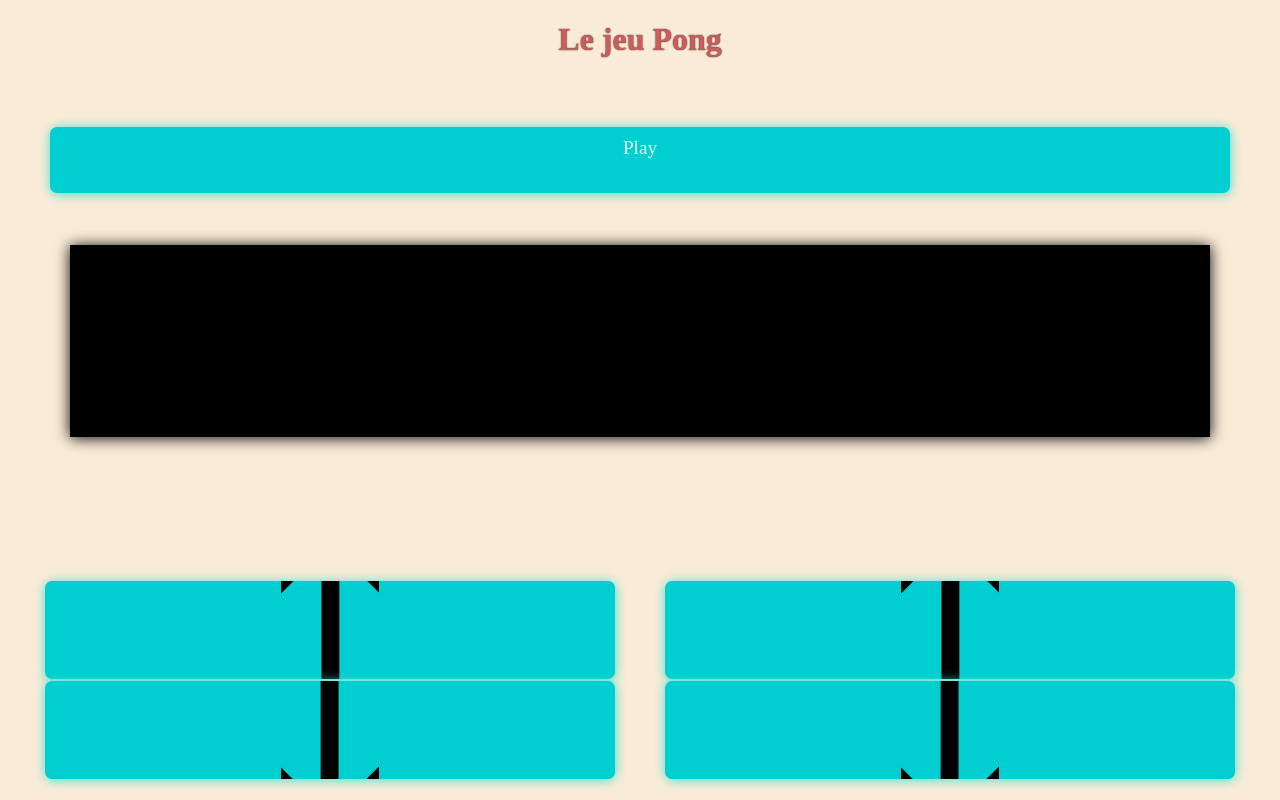
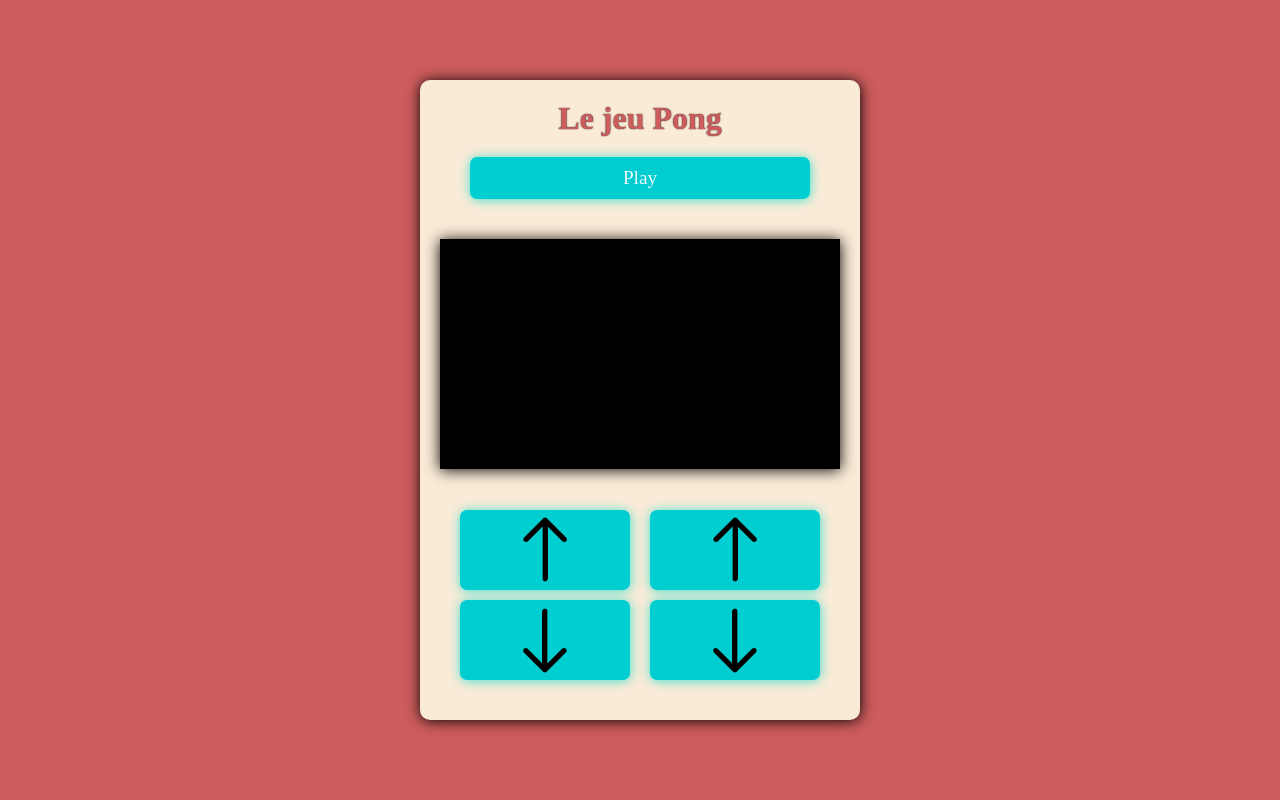
Before and after one commit to Bboloss/Pong, a plain HTML site: page game/index.html in a window 1280 px wide. Drawn offline with Linux system fonts and the light colour scheme.

Commit message:
pong veesion 2

```diff
--- a/game/styles/style.css
+++ b/game/styles/style.css
@@ -1,52 +1,67 @@
 body {
-  all: unset;
-  background-color: antiquewhite;
+  background-color: indianred;
   height: 100vh;
+  display: flex;
+  justify-content: center;
+  align-items: center;
+  margin: 0;
 }
 
 #grid1 {
   display: grid;
-  grid-template-rows: 15% 10% 45% 30%;
-  height: 100vh
+  grid-template-rows: auto auto 1fr auto;
+  width: 90%;
+  max-width: 400px;
+  height: 90vh;
+  max-height: 600px;
+  background-color: antiquewhite;
+  box-shadow: 0.3px 1px 14px black;
+  border-radius: 10px;
+  padding: 20px;
+  margin: 5px;
 }
 
 #grid2 {
-  display: grid;
-  width: 89%;
-  height: 192px;
-  grid-template-columns: 50% 50%;
-  margin: 45px auto;
+  width: 100%;
+  height: 85%;
+  background-color: black;
   box-shadow: 0.3px 1px 14px black;
-  background-color: black;
+  margin: 20px auto;
 }
 
 h1 {
   color: indianred;
   text-align: center;
   text-shadow: 0.1px 0.3px 1.4px black;
+  margin: 0;
 }
 
 #replay {
-  all: unset;
   font-size: 1.2rem;
   background-color: darkturquoise;
   color: aliceblue;
   padding: 10px;
   border-radius: 7px;
   text-align: center;
-  margin: 7px 50px;
+  margin: 20px auto;
   box-shadow: 0.3px 0.9px 12px turquoise;
+  display: block;
+  width: 80%;
+  cursor: pointer;
 }
 
 #controls {
   display: grid;
-  grid-template-columns: 50% 50%;
-  margin: 20px;
+  grid-template-columns: 1fr 1fr;
+  gap: 20px;
+  margin: 20px auto;
+  width: 90%;
 }
 
 .controls {
   display: grid;
-  grid-template-rows: 50% 50%;
+  grid-template-rows: 1fr 1fr;
+  gap: 10px;
   text-align: center;
 }
 
@@ -57,7 +72,9 @@ h1 {
   z-index: 1;
   box-shadow: 0.3px 0.9px 12px turquoise;
   border-radius: 7px;
-  margin: 1px 25px;
+  margin: 0;
+  padding: 40px;
+  cursor: pointer;
 }
 
 .control::before {
--- a/styles/style.css
+++ b/styles/style.css
@@ -1,19 +1,32 @@
 body {
   all: unset;
-  background-color: antiquewhite;
+  background-color: indianred;
   height: 100vh;
+  display: flex;
+  justify-content: center;
+  align-items: center;
+  margin: 0;
 }
 
 #grid {
   display: grid;
-  grid-template-rows: 15% 10% 75%;
-  height: 100vh
+  grid-template-rows: auto auto 1fr;
+  width: 90%;
+  max-width: 400px;
+  height: 90vh;
+  max-height: 600px;
+  background-color: antiquewhite;
+  box-shadow: 0.3px 1px 14px black;
+  border-radius: 10px;
+  padding: 20px;
+  margin: 5px;
 }
 
 h1 {
   color: indianred;
   text-align: center;
   text-shadow: 0.1px 0.3px 1.4px black;
+  margin: 0;
 }
 
 a {
@@ -24,15 +37,20 @@ a {
   padding: 10px;
   border-radius: 7px;
   text-align: center;
-  margin: 7px 50px;
+  margin: 20px auto;
   box-shadow: 0.3px 0.9px 12px turquoise;
+  display: block;
+  width: 80%;
 }
 
 #img {
   background-image: url("../assets/pong.jpg");
   background-repeat: no-repeat;
-  margin: 45px 20px;
-  background-size: 100%;
+  background-size: cover;
+  background-position: center;
+  margin: 0 auto;
+  width: 100%;
+  height: 0;
+  padding-bottom: 56.25%; /* 16:9 aspect ratio */
   box-shadow: 0.3px 1px 14px black;
-  height: 192px;
 }
```
Also changed, not shown: game/scripts/main.js (line endings or trailing spaces).
